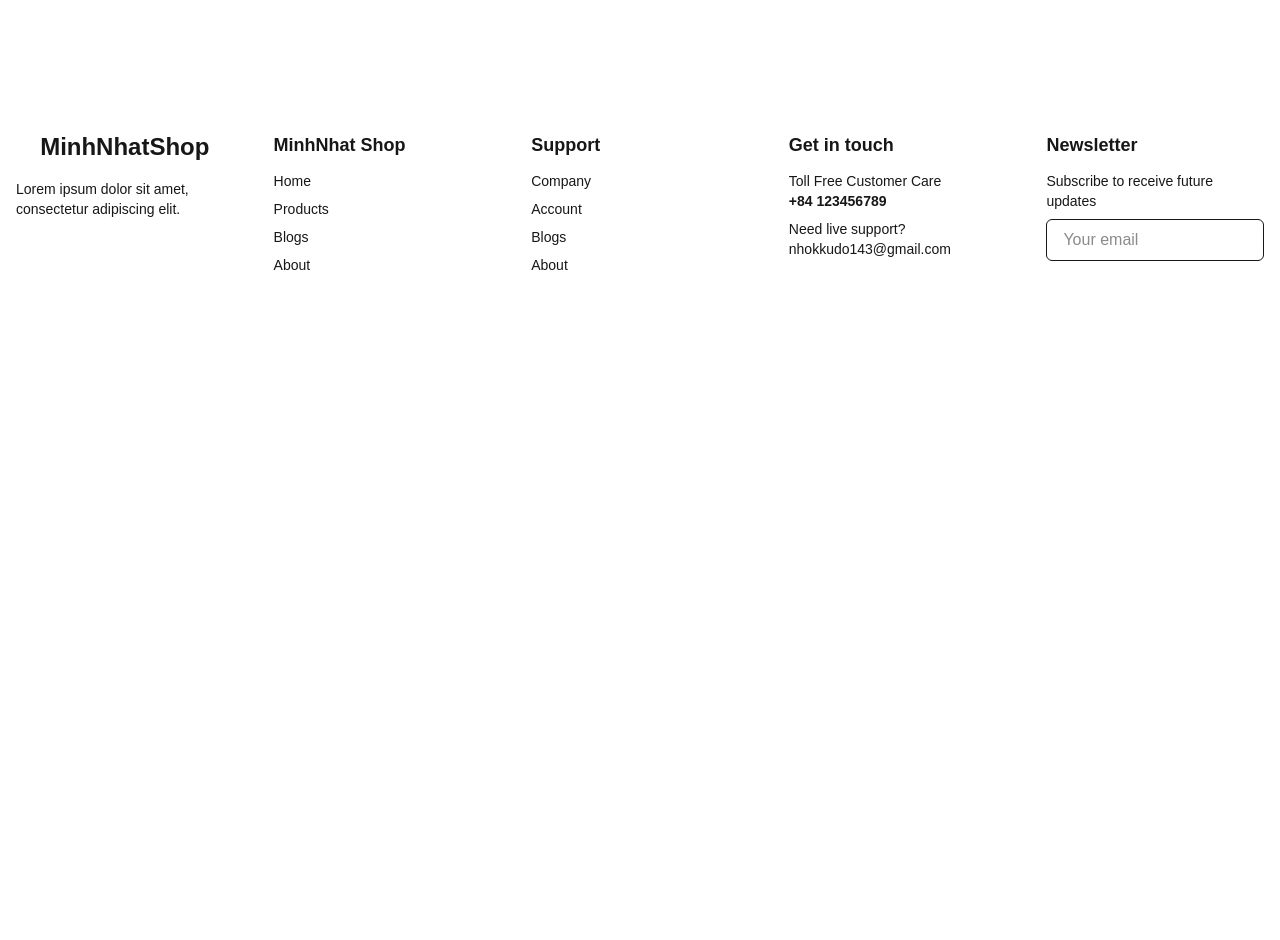
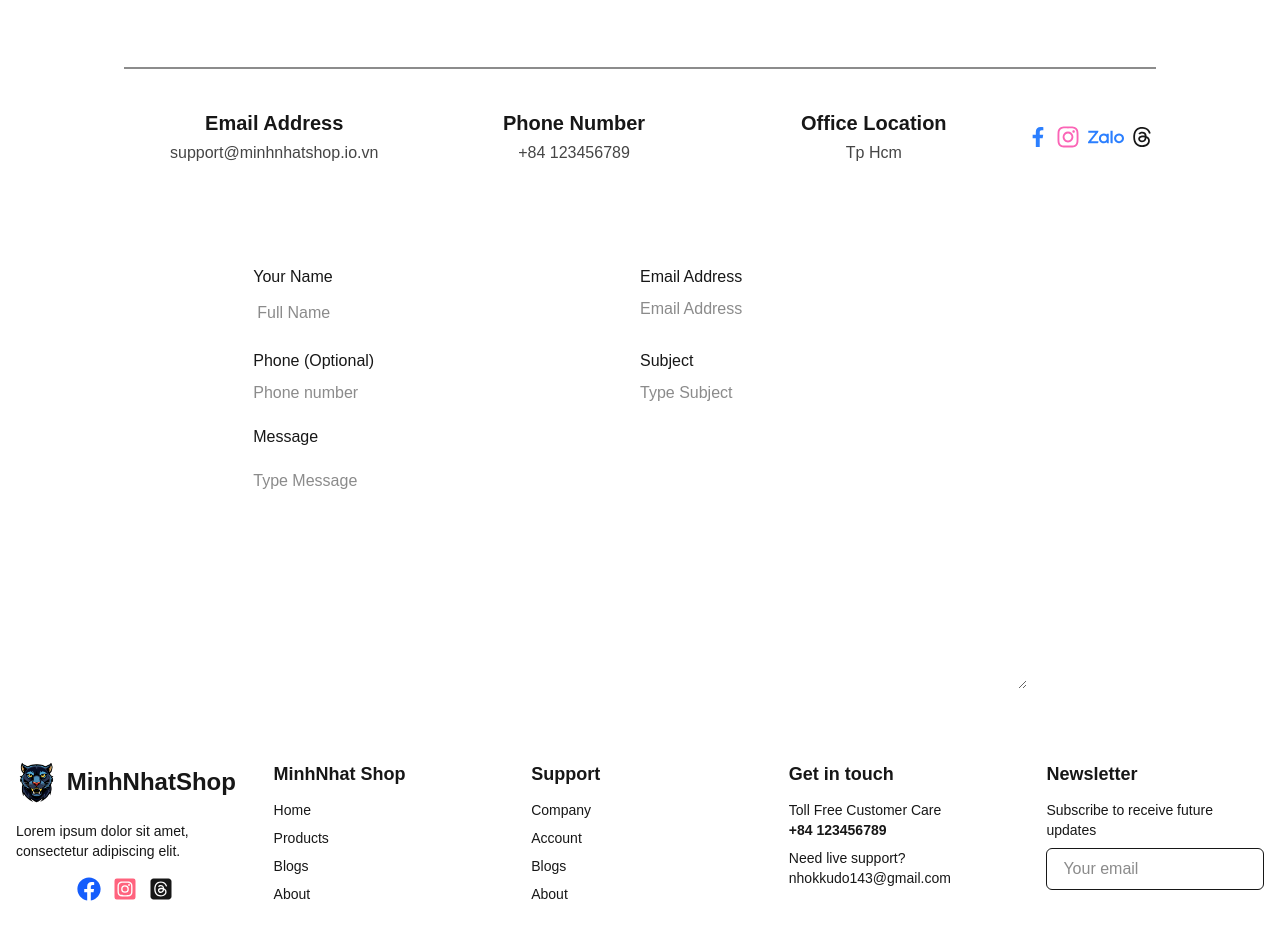
Before and after one commit to HenryNguyen123/nextjs-e-ecomme, a Next.js app: page / in a window 1280 px wide. Shown: the part 7740-8680 px from the top of the page. Before the commit the page ends 8079 px from the top, so only its background shows below. Built offline with nearby package versions, Linux system fonts and the light colour scheme; no server answers.

Commit message:
support component

```diff
--- a/app/components/content/page/TitlePage.component.tsx
+++ b/app/components/content/page/TitlePage.component.tsx
@@ -19,7 +19,7 @@ const TitlePage:React.FC<ContextType> = ({context}) => {
                 <span className="
 
                     absolute -top-20 inset-0 flex items-center justify-center
-                    text-5xl font-extrabold uppercase
+                    text-4xl font-extrabold uppercase
                     text-gray-600 text-primary
                     opacity-10
                     transition-all duration-300
--- a/app/components/footer/Footer.component.tsx
+++ b/app/components/footer/Footer.component.tsx
@@ -1,8 +1,8 @@
-// import Image from "next/image";
+import Image from "next/image";
 import Link from "next/link";
 import React from "react";
-// import { FaFacebook, FaInstagramSquare } from "react-icons/fa";
-// import { FaSquareThreads } from "react-icons/fa6";
+import { FaFacebook, FaInstagramSquare } from "react-icons/fa";
+import { FaSquareThreads } from "react-icons/fa6";
 
 const Footer: React.FC = () => {
   return (
@@ -15,13 +15,13 @@ const Footer: React.FC = () => {
           {/* LOGO + DESC */}
           <div className="flex flex-col md:items-center">
             <div className="flex items-center mb-4 lg:justify-center">
-              {/* <Image
+              <Image
                 src="/images/logo/website/logoIndex.png"
                 alt="logo"
                 width={45}
                 height={45}
                 className="mr-2"
-              /> */}
+              />
               <h2 className="text-2xl font-bold dark:text-white">
                 MinhNhat<span className="text-primary">Shop</span>
               </h2>
@@ -32,9 +32,9 @@ const Footer: React.FC = () => {
             </p>
 
             <div className="flex gap-3">
-              {/* <FaFacebook className="text-2xl text-blue-600 cursor-pointer" />
+              <FaFacebook className="text-2xl text-blue-600 cursor-pointer" />
               <FaInstagramSquare className="text-2xl text-rose-400 cursor-pointer" />
-              <FaSquareThreads className="text-2xl cursor-pointer dark:text-white" /> */}
+              <FaSquareThreads className="text-2xl cursor-pointer dark:text-white" />
             </div>
           </div>
 
--- a/app/components/home/Home.component.tsx
+++ b/app/components/home/Home.component.tsx
@@ -1,14 +1,14 @@
 import React from "react"
 import Background from "@/app/components/home/background/Background.component"
-import AboutHome from "@/app/components/home/about/AboutHome.component"
-import BlogHome from "@/app/components/home/blog/Blog.component"
-import FeatureComponent from "@/app/components/home/feature/Feature.component"
-import OurHome from "@/app/components/home/our/OurHome.component"
-import PortfolioComponent from "@/app/components/home/portfolio/Portfolio.component"
-import PricingHome from "@/app/components/home/pricing/Pricing.component"
-import SupportComponent from "@/app/components/home/support/Support.component"
-import TestimonialHome from "@/app/components/home/testimonial/testimonial.component"
-// import HomeClient from "@/app/components/home/HomeClient.client"
+// import AboutHome from "@/app/components/home/about/AboutHome.component"
+// import BlogHome from "@/app/components/home/blog/Blog.component"
+// import FeatureComponent from "@/app/components/home/feature/Feature.component"
+// import OurHome from "@/app/components/home/our/OurHome.component"
+// import PortfolioComponent from "@/app/components/home/portfolio/Portfolio.component"
+// import PricingHome from "@/app/components/home/pricing/Pricing.component"
+// import SupportComponent from "@/app/components/home/support/Support.component"
+// import TestimonialHome from "@/app/components/home/testimonial/testimonial.component"
+import HomeClient from "@/app/components/home/HomeClient.client"
 
 const HomeComponent: React.FC = () => {
 
@@ -17,15 +17,15 @@ const HomeComponent: React.FC = () => {
             <div className="mt-16 w-full">
                 <div className="">
                     <Background/>
-                    <FeatureComponent/>
+                    {/* <FeatureComponent/>
                     <AboutHome/>
                     <OurHome/>
                     <PortfolioComponent/>
                     <TestimonialHome/>
                     <PricingHome/>
                     <BlogHome/>
-                    <SupportComponent/>
-                    {/* <HomeClient/> */}
+                    <SupportComponent/> */}
+                    <HomeClient/>
                 </div>
             </div>
         </>
--- a/app/components/home/about/AboutHome.component.tsx
+++ b/app/components/home/about/AboutHome.component.tsx
@@ -1,7 +1,7 @@
 import TitlePage from "@/app/components/content/page/TitlePage.component"
-// import ItemAbout from "@/app/components/home/about/ItemAbout.component"
+import ItemAbout from "@/app/components/home/about/ItemAbout.component"
 import { dataAbout } from '../../../../public/typescript/home/data'
-import AboutItemClient from "@/app/components/home/about/About.client"
+// import AboutItemClient from "@/app/components/home/about/About.client"
 
 const AboutHome:React.FC = () => {
     return(
@@ -13,8 +13,8 @@ const AboutHome:React.FC = () => {
                         <TitlePage context={dataAbout} />
 
                         <div className="w-full">
-                            <AboutItemClient/>
-                            {/* <ItemAbout/> */}
+                            {/* <AboutItemClient/> */}
+                            <ItemAbout/>
                         </div>
                     </div>
                 </div>
--- a/app/components/home/portfolio/Portfolio.component.tsx
+++ b/app/components/home/portfolio/Portfolio.component.tsx
@@ -1,7 +1,7 @@
 import TitlePage from "@/app/components/content/page/TitlePage.component"
-// import ItemPortfolio from "@/app/components/home/portfolio/ItemPortfolio.component"
+import ItemPortfolio from "@/app/components/home/portfolio/ItemPortfolio.component"
 import { dataPortpolio } from '../../../../public/typescript/home/data'
-import PorfolioItemClient from "@/app/components/home/portfolio/Portfolio.client"
+// import PorfolioItemClient from "@/app/components/home/portfolio/Portfolio.client"
 
 const PortfolioComponent:React.FC = () => {
 
@@ -14,8 +14,8 @@ const PortfolioComponent:React.FC = () => {
                         <TitlePage context={dataPortpolio} />
 
                         {/* context */}
-                        {/* <ItemPortfolio/> */}
-                        <PorfolioItemClient/>
+                        <ItemPortfolio/>
+                        {/* <PorfolioItemClient/> */}
                     </div>
                 </div>
             </div>
--- /dev/null
+++ b/app/components/home/support/ItemSupport.component.tsx
@@ -0,0 +1,36 @@
+const ItemSupport:React.FC = () => {
+
+    return(
+        <>
+            <div className="lg:max-w-7xl w-3/4">
+                <div className="w-full flex mt-5 flex-col md:flex-row">
+                    <div className="w-full md:w-1/2">
+                        <label htmlFor="fullnameSupport">Your Name</label> <br/>
+                        <input type="text" id="fullnameSupport" placeholder="Full Name" className="w-11/12 mt-2 p-1"/>
+                    </div>
+                    <div className="w-full md:w-1/2">
+                        <label htmlFor="emailSupport">Email Address</label> <br/>
+                        <input type="text" id="emailSupport" placeholder="Email Address" className="w-11/12 mt-2"/>
+                    </div>
+                </div>
+                <div className="w-full flex mt-5 flex-col md:flex-row">
+                    <div className="w-full md:w-1/2">
+                        <label htmlFor="phoneSupport">Phone (Optional)</label> <br/>
+                        <input type="number" id="phoneSupport" placeholder="Phone number" className="w-11/12 mt-2"/>
+                    </div>
+                    <div className="w-full md:w-1/2">
+                        <label htmlFor="subjectSupport">Subject</label> <br/>
+                        <input type="text" id="subjectSupport" placeholder="Type Subject" className="w-11/12 mt-2"/>
+                    </div>
+                </div>
+                <div className="w-full flex mt-5">
+                    <div className="w-full">
+                        <label htmlFor="MessageSupport">Message</label> <br/>
+                        <textarea id="MessageSupport" placeholder="Type Message" className="h-60 w-full py-5"/>
+                    </div>
+                </div>
+            </div>
+        </>
+    )
+}
+export default ItemSupport
--- a/app/components/home/support/Support.component.tsx
+++ b/app/components/home/support/Support.component.tsx
@@ -1,23 +1,64 @@
 import TitlePage from "@/app/components/content/page/TitlePage.component"
 import { dataSupport } from '../../../../public/typescript/home/data'
+import { FaFacebookF } from "react-icons/fa";
+import { FaInstagram } from "react-icons/fa";
+import { SiZalo } from "react-icons/si";
+import { BsThreads } from "react-icons/bs";
+
+import Link from "next/link";
+import ItemSupport from "@/app/components/home/support/ItemSupport.component";
 
 const SupportComponent:React.FC = () => {
 
     return(
         <>
-            <div className="w-full mt-60">
-                <div>
-                    <div className="flex justify-center flex-col md:flex-row flex-wrap">
+            <div className="w-full mt-60 flex justify-center">
+                <div className="lg:max-w-7xl ">
+                    <div className="flex -center flex-col md:flex-row flex-wrap">
                         <div>
                             <TitlePage context={dataSupport}/>
                         </div>
                         <div className="flex ml-10 flex-col md:flex-row">
-                            <p>
-                                {/* <span className="w-5 border-b-2">...............</span> */}
-                            </p>
-                            <h1 className="text-2xl ml-0 md:ml-10"><strong>info@minhnhatshop.io.vn</strong></h1>
+                            <h1 className="text-2xl ml-0 opacity-70 mb-10 md:mb-0"><strong>info@minhnhatshop.io.vn</strong></h1>
                         </div>
                     </div>
+                    <div className="opacity-70">
+                        <div className="border-t-2 mb-10 opacity-70"></div>
+                    </div>
+                    <div className="flex justify-center w-full items-center flex-col md:flex-row md:justify-between">
+                        <div className="mt-4 md:mt-0 w-full text-center">
+                            <h2 className="text-xl font-bold">Email Address</h2>
+                            <p className="opacity-80 mt-1">support@minhnhatshop.io.vn</p>
+                        </div>
+                        <div className="mt-4 md:mt-0 w-full text-center">
+                            <h2 className="text-xl font-bold w-full">Phone Number</h2>
+                            <p className="opacity-80 mt-1">+84 123456789</p>
+                        </div>
+                        <div className="mt-4 md:mt-0 w-full text-center">
+                            <h2 className="text-xl font-bold">Office Location</h2>
+                            <p className="opacity-80 mt-1">Tp Hcm</p>
+                        </div>
+                        <div className="flex items-center">
+                            <span className="text-blue-500 p-1 text-xl hover:scale-125">
+                                <Link href={``}><FaFacebookF/></Link>
+                            </span>
+                            <span className="text-pink-400 p-1 text-2xl hover:scale-125">
+                                <Link href={``}><FaInstagram/></Link>
+                            </span>
+                            <span className="text-blue-500 p-1 text-4xl hover:scale-125">
+                                <Link href={``}><SiZalo/></Link>
+                            </span>
+                            <span className=" p-1 text-xl hover:scale-125">
+                                <Link href={``}><BsThreads/></Link>
+                            </span>
+                        </div>
+                    </div>
+
+                    {/* form */}
+                    <div className="flex justify-center mt-20">
+                        <ItemSupport/>
+                    </div>
+
                 </div>
             </div>
         </>
--- a/app/components/home/testimonial/ItemTestimonial.component.tsx
+++ b/app/components/home/testimonial/ItemTestimonial.component.tsx
@@ -79,25 +79,25 @@ const TestimonialSlider = () => {
                 <Link href={`#`}>
                     <div className="flex mx-3">
                         <span><FaReact className={`${style.colorIcon} text-5xl dark:text-white`}/></span>
-                        <h1 className="flex items-center ml-3 text-xl lg:text-3xl font-bold"><strong>REACT</strong></h1>
+                        <h1 className="flex items-center ml-3 text-20 lg:text-3xl font-bold"><strong>REACT</strong></h1>
                     </div>
                 </Link>
                 <Link href={`#`}>
                     <div className="flex mx-3">
                         <span><RiNextjsFill className={`${style.colorIcon} text-5xl dark:text-white`}/></span>
-                        <h1 className="flex items-center ml-3  text-xl lg:text-3xl font-bold"><strong>NEXTJS</strong></h1>
+                        <h1 className="flex items-center ml-3  text-20 lg:text-3xl font-bold"><strong>NEXTJS</strong></h1>
                     </div>
                 </Link>
                 <Link href={`#`}>
                     <div className="flex mx-3 mt-5 md:mt-0">
                         <span><SiNestjs className={`${style.colorIcon} text-5xl dark:text-white`}/></span>
-                        <h1 className="flex items-center ml-3  text-xl lg:text-3xl font-bold"><strong>NESTJS</strong></h1>
+                        <h1 className="flex items-center ml-3  text-20 lg:text-3xl font-bold"><strong>NESTJS</strong></h1>
                     </div>
                 </Link>
                 <Link href={`#`}>
                     <div className="flex mx-3 mt-5 md:mt-0">
                         <span><RiTailwindCssFill className={`${style.colorIcon} text-5xl dark:text-white`}/></span>
-                        <h1 className="flex items-center ml-3 text-xl lg:text-3xl font-bold"><strong>TAILWIN</strong></h1>
+                        <h1 className="flex items-center ml-3 text-20 lg:text-3xl font-bold"><strong>TAILWIN</strong></h1>
                     </div>
                 </Link>
             </div>
--- a/app/components/home/testimonial/testimonial.component.tsx
+++ b/app/components/home/testimonial/testimonial.component.tsx
@@ -1,7 +1,7 @@
 import TitlePage from "@/app/components/content/page/TitlePage.component"
-// import ItemTestimonial from "@/app/components/home/testimonial/ItemTestimonial.component"
+import ItemTestimonial from "@/app/components/home/testimonial/ItemTestimonial.component"
 import { dataTestimonial } from '../../../../public/typescript/home/data'
-import TestimonialItemClient from "@/app/components/home/testimonial/Testimonial.client"
+// import TestimonialItemClient from "@/app/components/home/testimonial/Testimonial.client"
 
 const TestimonialHome:React.FC = () => {
 
@@ -13,8 +13,8 @@ const TestimonialHome:React.FC = () => {
                     <TitlePage context={dataTestimonial} />
 
                     {/* content */}
-                    {/* <ItemTestimonial/> */}
-                    <TestimonialItemClient/>
+                    <ItemTestimonial/>
+                    {/* <TestimonialItemClient/> */}
                 </div>
             </div>
 
```
